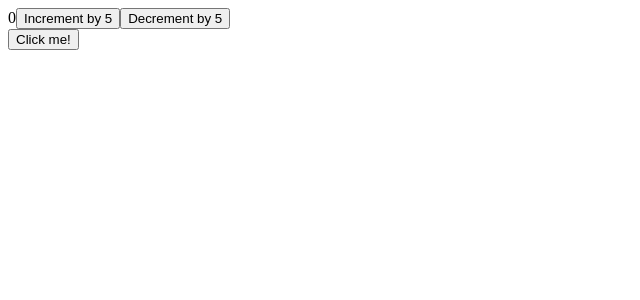
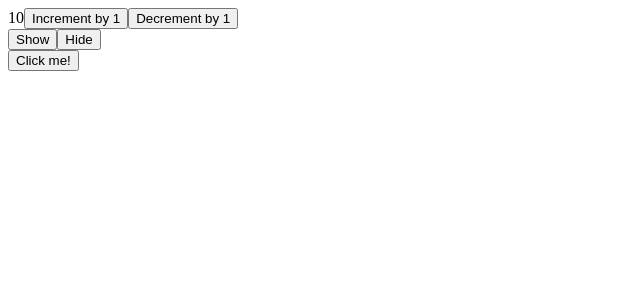
Before and after one commit to Oleh-N-Lunin/react-conspect, a React (Create React App) app: page / in a window 1280 px wide. Shown: the top 300 px of the page, without its empty margins (0-640 px from the left). Built offline with nearby package versions, Linux system fonts and the light colour scheme.

Commit message:
Statement's

```diff
--- a/src/App.js
+++ b/src/App.js
@@ -2,11 +2,13 @@ import React from "react";
 
 // Components
 import Counter from './Components/Counter/Counter'
+import Toggle from "./Components/Toggle/Toggle";
 
 function App() {
   return (
     <div className="App">
-        <Counter step={5} />
+      <Counter initialValue={10} />
+      <Toggle/>
         <button onClick={e=> console.log(e)}>Click me!</button>
     </div>
   );
--- a/src/Components/Counter/Counter.js
+++ b/src/Components/Counter/Counter.js
@@ -3,14 +3,13 @@ import React, { Component } from "react";
 class Counter extends Component{
     static defaultProps = {
         step: 1,
-    }
+        initialValue: 0,
+    };
 
-    constructor() {
-        super();
+    state = {
+        value: this.props.initialValue,
+    };
 
-        // this.handleIncrement = this.handleIncrement.bind(this);
-        // this.handleDecrement = this.handleDecrement.bind(this);
-    }
 
     handleIncrement = evt => {
         console.log("increment button was clicked!", evt);
@@ -27,7 +26,7 @@ class Counter extends Component{
 
         return (
             <div>
-                <span>0</span>
+                <span>{this.state.value}</span>
                 <button type="button" onClick={this.handleIncrement}>Increment by {step}</button>
                 <button type="button" onClick={this.handleDecrement}>Decrement by {step}</button>
             </div>
--- /dev/null
+++ b/src/Components/Toggle/Toggle.js
@@ -0,0 +1,25 @@
+import React, { Component } from "react";
+
+class Toggle extends Component {
+    state = { isOpen: false };
+
+    show = () => this.setState({ isOpen: true });
+
+    hide = () => this.setState({ isOpen: false });
+
+    render() {
+        const { isOpen } = this.state;
+        const { children } = this.props;
+
+        return (
+            <div>
+                <button onClick={this.show}>Show</button>
+                <button onClick={this.hide}>Hide</button>
+                {isOpen && children}
+            </div>
+
+        );
+    }
+}
+
+export default Toggle;
```
